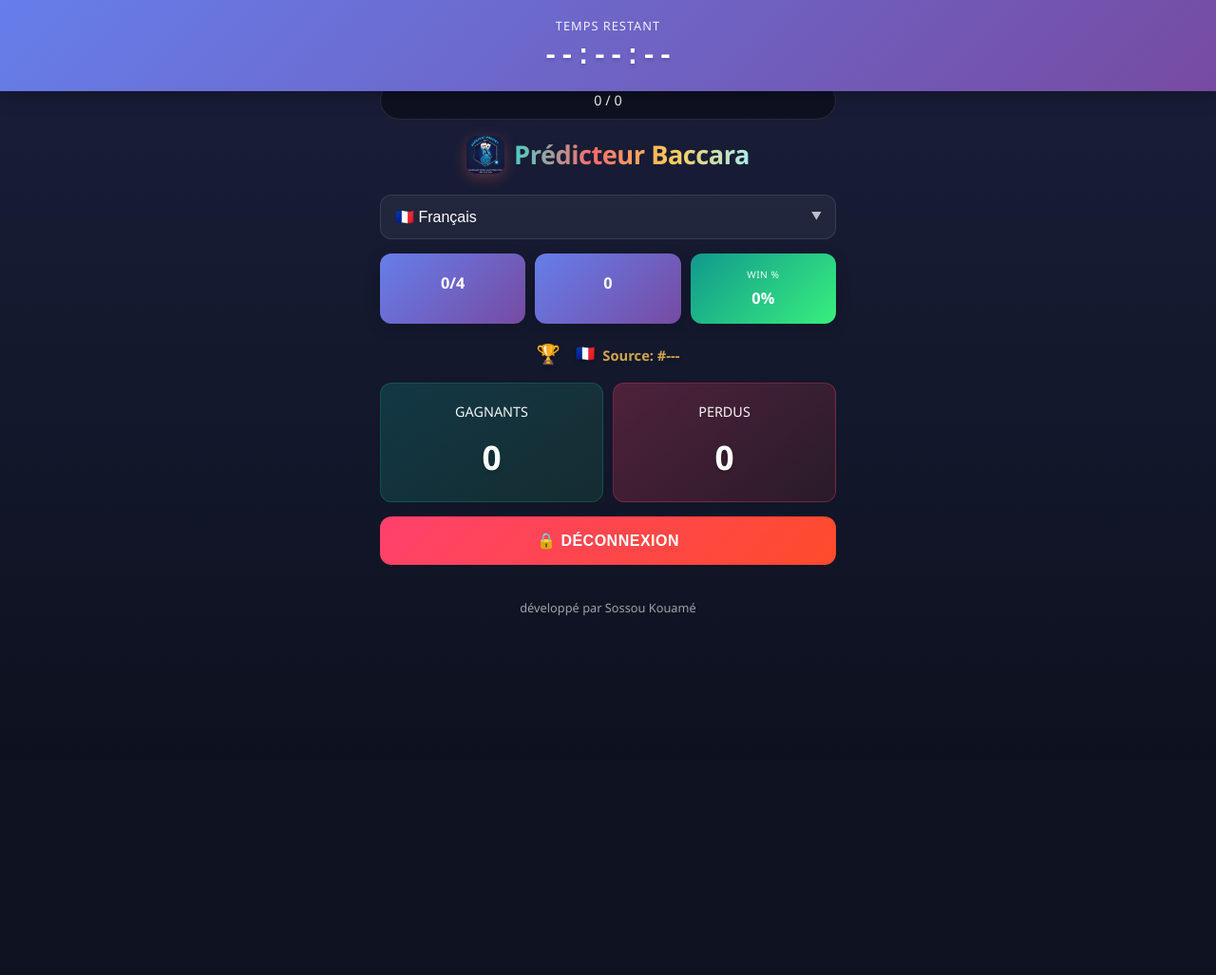
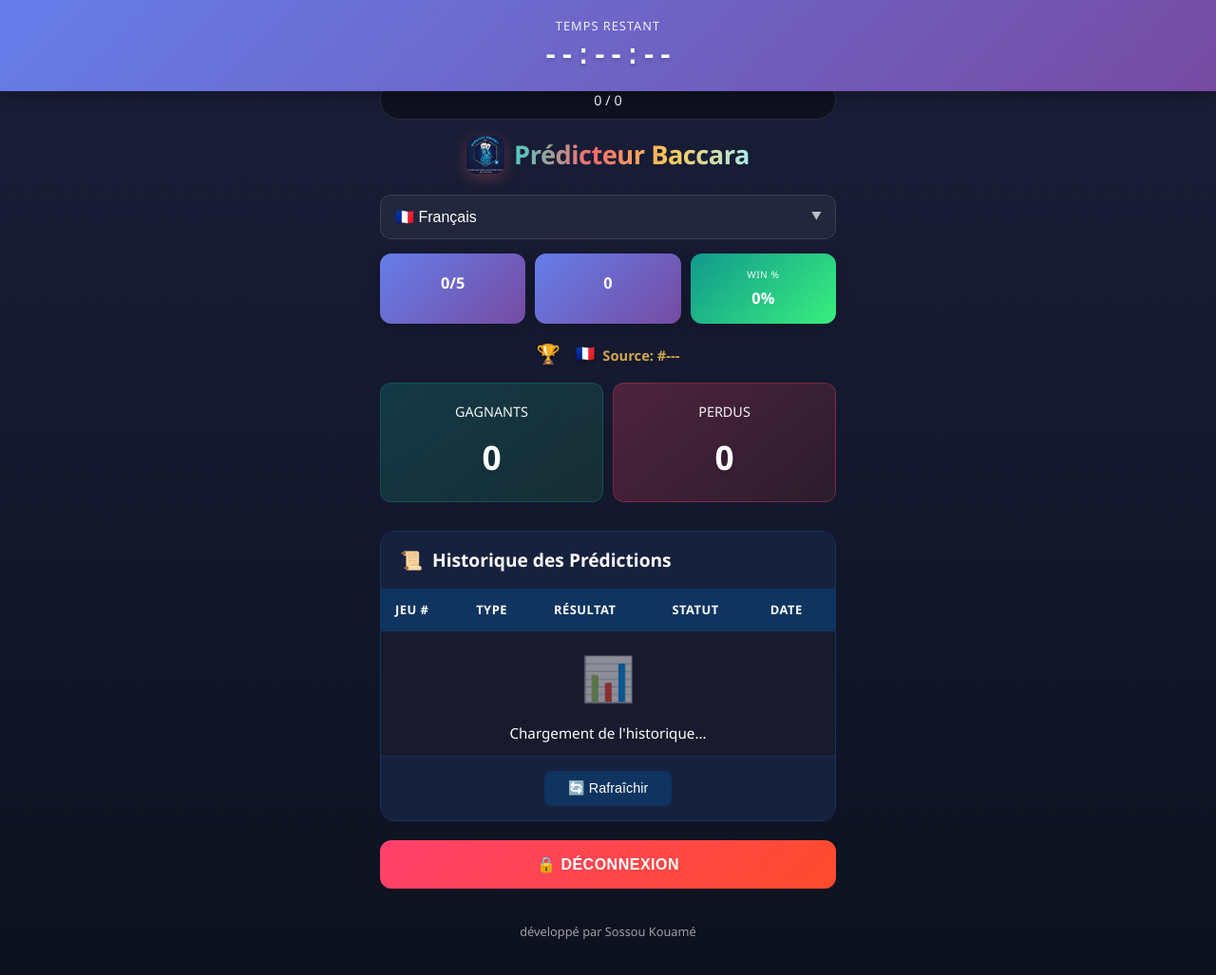
Before and after one commit to appolinair2355/Pr-diction-par-application-Android-16-f-vrier-2026, a Python web app: template templates/index.html in a window 1280 px wide. Shown: the whole page at 95% size. Before the commit the page ends 649 px from the top, so only its background shows below. Run offline with Jinja, Linux system fonts and the light colour scheme; the template is opened without the code that fills it, so the values that code supplies are empty.

Commit message:
Add files via upload

```diff
--- a/templates/index.html
+++ b/templates/index.html
@@ -5,6 +5,181 @@
     <meta name="viewport" content="width=device-width, initial-scale=1.0">
     <title>Prédicteur Baccarat</title>
     <link rel="stylesheet" href="/static/css/style.css">
+    <style>
+        /* ============================================================
+           STYLES POUR L'HISTORIQUE (Style Admin)
+           ============================================================ */
+        .prediction-history {
+            margin-top: 30px;
+            background: #1a1a2e;
+            border-radius: 15px;
+            overflow: hidden;
+            border: 1px solid #0f3460;
+            margin-bottom: 20px;
+        }
+
+        .prediction-history h3 {
+            color: white;
+            margin: 0;
+            padding: 15px 20px;
+            background: #16213e;
+            font-size: 1.2em;
+            display: flex;
+            align-items: center;
+            gap: 10px;
+        }
+
+        .prediction-history h3::before {
+            content: "📜";
+        }
+
+        /* Table style admin */
+        .admin-style-table {
+            width: 100%;
+            border-collapse: collapse;
+            font-size: 0.95em;
+        }
+
+        .admin-style-table thead {
+            background: #0f3460;
+        }
+
+        .admin-style-table th {
+            padding: 12px 15px;
+            text-align: left;
+            color: white;
+            font-weight: 600;
+            text-transform: uppercase;
+            font-size: 0.85em;
+            letter-spacing: 0.5px;
+        }
+
+        .admin-style-table td {
+            padding: 12px 15px;
+            border-bottom: 1px solid #0f3460;
+            color: white;
+        }
+
+        .admin-style-table tbody tr:hover {
+            background: #16213e;
+        }
+
+        .admin-style-table tbody tr:last-child td {
+            border-bottom: none;
+        }
+
+        /* Style pour les statuts comme admin ✅0, ✅1, etc. */
+        .status-badge {
+            display: inline-flex;
+            align-items: center;
+            gap: 3px;
+            padding: 4px 8px;
+            border-radius: 4px;
+            font-weight: bold;
+            font-size: 0.9em;
+        }
+
+        .status-won {
+            background: #28a745;
+            color: white;
+        }
+
+        .status-lost {
+            background: #dc3545;
+            color: white;
+        }
+
+        .status-pending {
+            background: #ffc107;
+            color: #000;
+        }
+
+        /* Costume symbols */
+        .suit-symbol {
+            font-size: 1.2em;
+        }
+
+        .suit-hearts { color: #ff4757; }
+        .suit-diamonds { color: #ff4757; }
+        .suit-clubs { color: #ffffff; }
+        .suit-spades { color: #ffffff; }
+
+        /* Game number */
+        .game-number {
+            font-weight: bold;
+            color: #e94560;
+        }
+
+        /* Date format */
+        .date-cell {
+            font-size: 0.85em;
+            color: #aaa;
+            line-height: 1.4;
+        }
+
+        /* Bouton retour/rafraîchir */
+        .history-footer {
+            padding: 15px;
+            background: #16213e;
+            text-align: center;
+            border-top: 1px solid #0f3460;
+        }
+
+        .btn-refresh {
+            background: #0f3460;
+            color: white;
+            border: none;
+            padding: 10px 25px;
+            border-radius: 8px;
+            cursor: pointer;
+            font-size: 0.9em;
+            transition: all 0.3s;
+            display: inline-flex;
+            align-items: center;
+            gap: 8px;
+        }
+
+        .btn-refresh:hover {
+            background: #e94560;
+            transform: translateY(-2px);
+        }
+
+        /* Scrollbar styling */
+        .history-scroll {
+            max-height: 400px;
+            overflow-y: auto;
+        }
+
+        .history-scroll::-webkit-scrollbar {
+            width: 8px;
+        }
+
+        .history-scroll::-webkit-scrollbar-track {
+            background: #16213e;
+        }
+
+        .history-scroll::-webkit-scrollbar-thumb {
+            background: #0f3460;
+            border-radius: 4px;
+        }
+
+        .history-scroll::-webkit-scrollbar-thumb:hover {
+            background: #e94560;
+        }
+
+        /* Empty state */
+        .history-empty {
+            text-align: center;
+            padding: 40px 20px;
+            color: #aaa;
+        }
+
+        .history-empty-icon {
+            font-size: 3em;
+            margin-bottom: 10px;
+            opacity: 0.5;
+        }
+    </style>
 </head>
 <body>
     <!-- Timer abonnement -->
@@ -63,7 +238,7 @@
             {% else %}
             <div class="info-box role">
                 <div class="label" data-translate="prediction_count_label"></div>
-                <div class="value" id="topWonCount">0/4</div>
+                <div class="value" id="topWonCount">0/5</div>
             </div>
             {% endif %}
             <div class="info-box role">
@@ -118,6 +293,40 @@
             </div>
         </div>
 
+        <!-- ============================================================ -->
+        <!-- HISTORIQUE DES 20 DERNIÈRES PRÉDICTIONS - STYLE ADMIN -->
+        <!-- ============================================================ -->
+        <div class="prediction-history" id="predictionHistory">
+            <h3>Historique des Prédictions</h3>
+            <div class="history-scroll">
+                <table class="admin-style-table" id="historyTable">
+                    <thead>
+                        <tr>
+                            <th>JEU #</th>
+                            <th>TYPE</th>
+                            <th>RÉSULTAT</th>
+                            <th>STATUT</th>
+                            <th>DATE</th>
+                        </tr>
+                    </thead>
+                    <tbody id="predictionsHistoryBody">
+                        <tr>
+                            <td colspan="5" class="history-empty">
+                                <div class="history-empty-icon">📊</div>
+                                Chargement de l'historique...
+                            </td>
+                        </tr>
+                    </tbody>
+                </table>
+            </div>
+            <div class="history-footer">
+                <button onclick="loadPredictionHistory()" class="btn-refresh">
+                    🔄 Rafraîchir
+                </button>
+            </div>
+        </div>
+        <!-- ============================================================ -->
+
         <!-- Déconnexion -->
         <button class="btn btn-disconnect" onclick="logout()" data-translate="disconnect">
             🔒 Déconnexion
```
